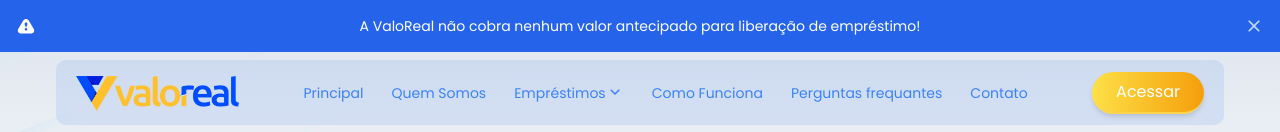
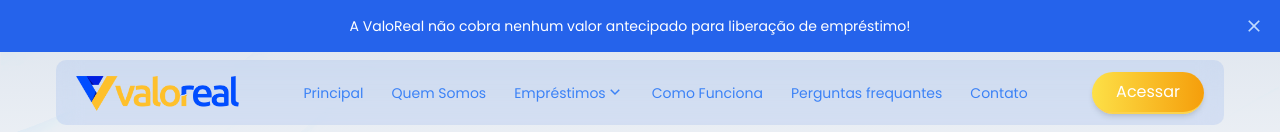
Before and after one commit to mdamascena/newsite, a Next.js app: page /saque-aniversario in a window 1280 px wide. Shown: the top 132 px of the page. Built offline with nearby package versions, Linux system fonts and the light colour scheme; a web font is replaced by a local one.

Commit message:
alteração

```diff
--- a/components/GERAL/Alert.jsx
+++ b/components/GERAL/Alert.jsx
@@ -1,7 +1,6 @@
 import { useState, useEffect } from "react"
 import { MdOutlineClose } from "react-icons/md"
 import {debounce} from 'lodash'
-import {TiWarning} from 'react-icons/ti'
 
 export default function AlertTaxa() {
   const [closeClick, setCloseClick] = useState(false);
@@ -45,9 +44,7 @@ export default function AlertTaxa() {
       <div className="bg-blue-600 p-3 lg:p-4">
 
         <div className="flex">
-        <TiWarning className="text-white text-xl font-bold"/>
           <div className="poppins text-white lg:text-md text-sm text-center flex-1">
-
             A ValoReal não cobra nenhum valor antecipado para liberação de
             empréstimo!
           </div>
```
